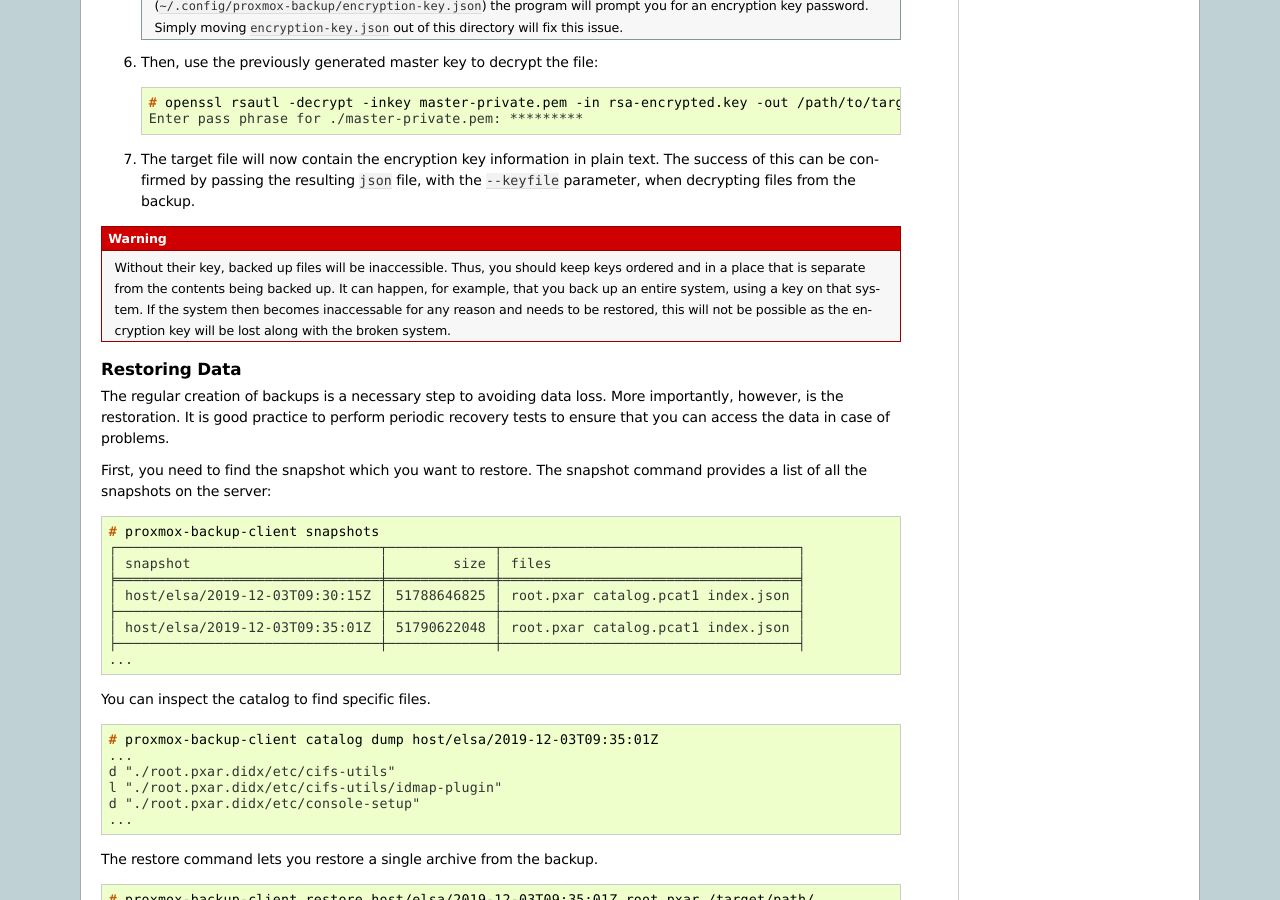
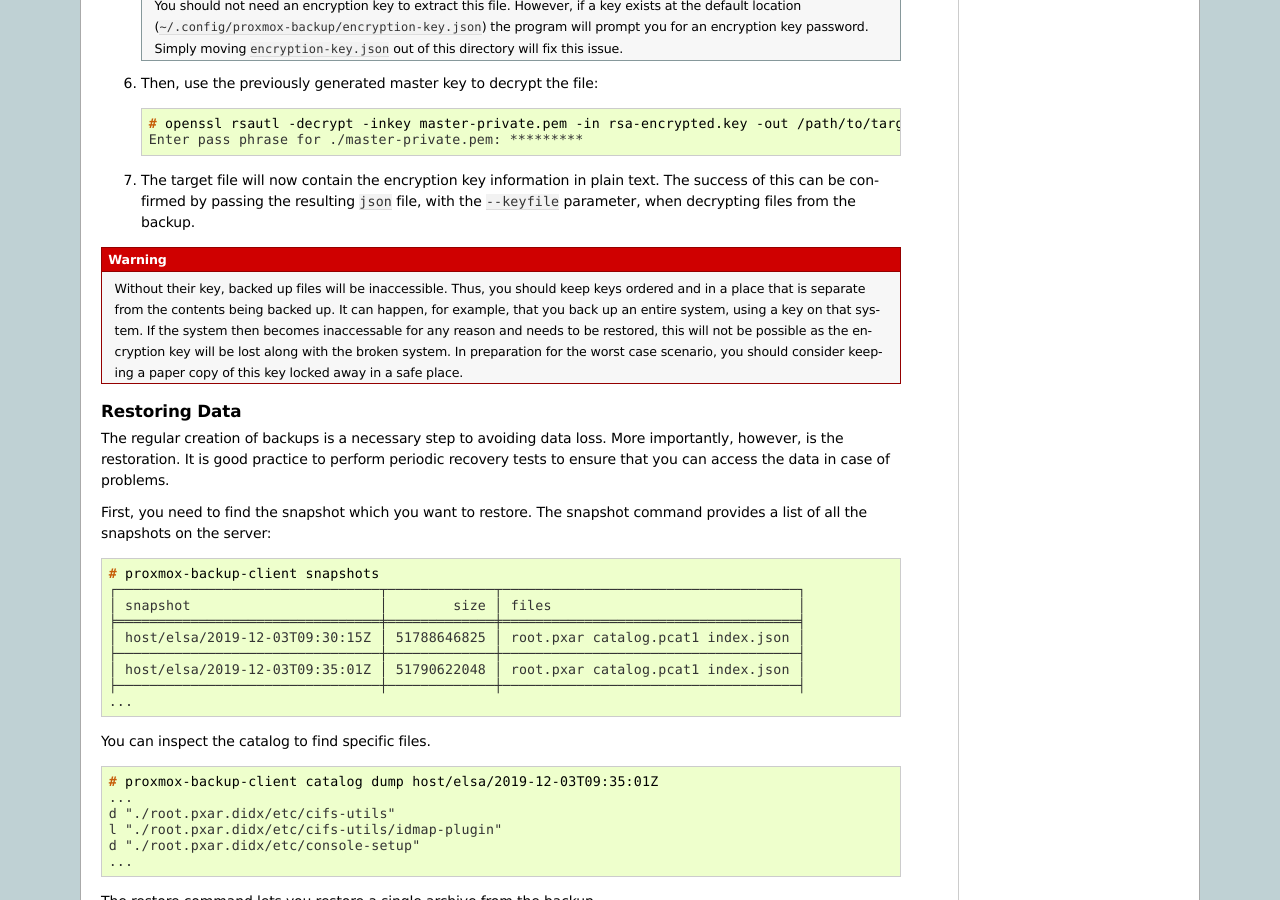
Before and after one commit to proxmox/proxmox-backup, a Sphinx documentation site: the page built from docs/administration-guide.rst, in a window 1280 px wide and 900 px high, scrolled down 10577 px. Built offline with Sphinx 7.4.7, drawn with Linux system fonts in a browser that asks for light colours; some of the changed text lies outside the part shown.

Commit message:
Correct erroneous instructions and add clarity
This patch changes the following:
- Provide extra clarity to instruction and information where
  appropriate.
- Fix examples and content that would lead to erroneous behavior
  in a command.
- Insert section about installing on Debian into a caution block

Signed-off-by: Dylan Whyte <d.whyte@proxmox.com>

```diff
--- a/docs/administration-guide.rst
+++ b/docs/administration-guide.rst
@@ -356,10 +356,10 @@
   Can view datastore settings and list content. But
   is not allowed to read the actual data.
 
-**DataStoreReader**
+**DatastoreReader**
   Can Inspect datastore content and can do restores.
 
-**DataStoreBackup**
+**DatastoreBackup**
   Can backup and restore owned backups.
 
 **DatastorePowerUser**
@@ -543,7 +543,9 @@
 
 The ``--repository`` option can get quite long and is used by all
 commands. You can avoid having to enter this value by setting the
-environment variable ``PBS_REPOSITORY``.
+environment variable ``PBS_REPOSITORY``. Note that if you would like this to remain set
+over multiple sessions, you should instead add the below line to your
+``.bashrc`` file.
 
 .. code-block:: console
 
@@ -775,7 +777,9 @@
   backed up. It can happen, for example, that you back up an entire system, using
   a key on that system. If the system then becomes inaccessable for any reason
   and needs to be restored, this will not be possible as the encryption key will be
-  lost along with the broken system.
+  lost along with the broken system. In preparation for the worst case scenario,
+  you should consider keeping a paper copy of this key locked away in
+  a safe place.
 
 Restoring Data
 ~~~~~~~~~~~~~~
```
Also changed, not shown: other parts of docs/administration-guide.rst (+3 -3 lines), docs/installation.rst (+5 -6 lines).
